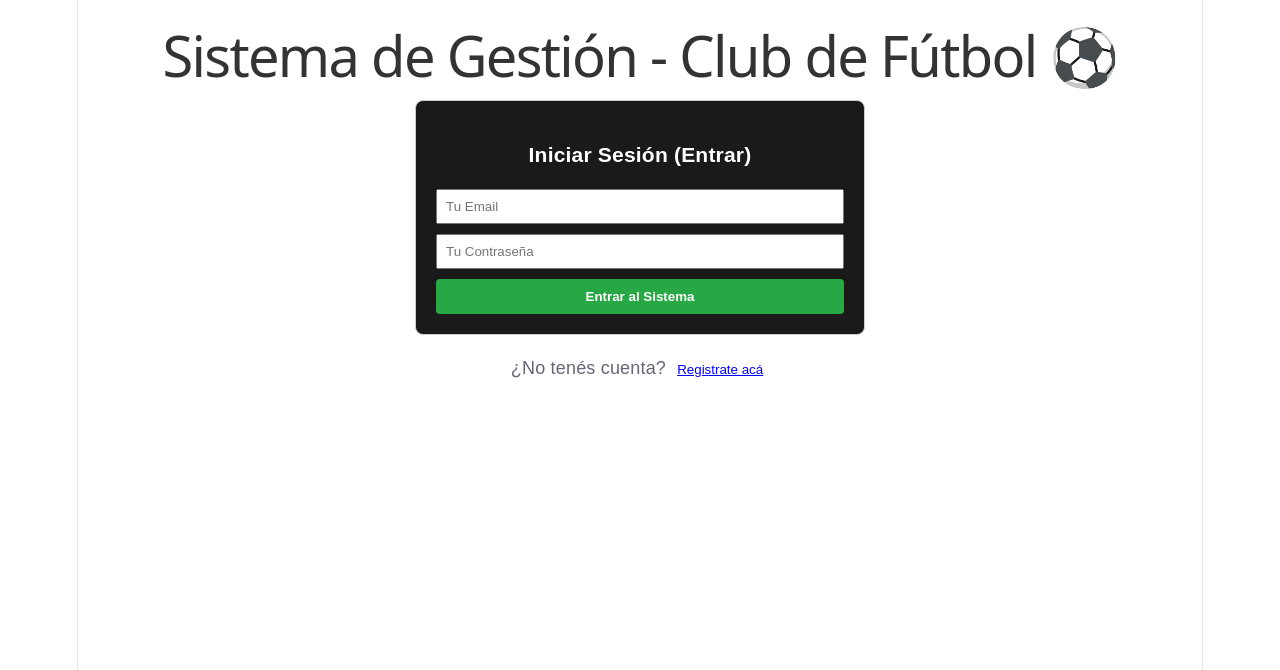
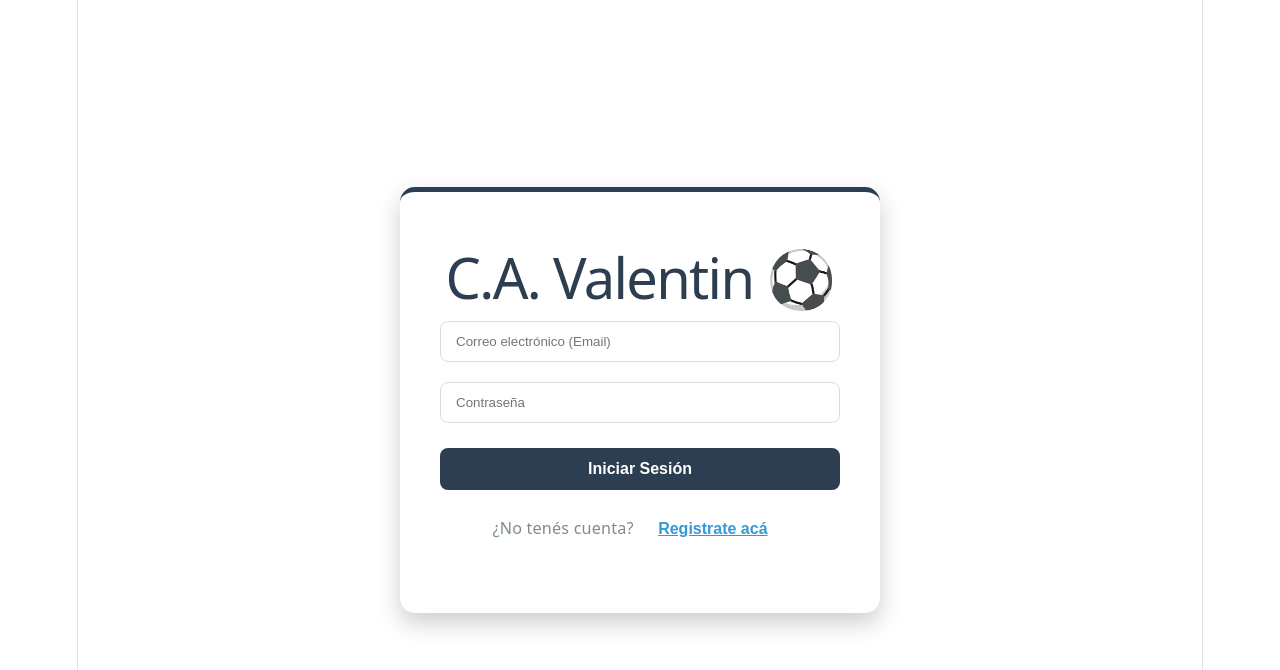
Before and after one commit to valentim18m/proyecto_gestion_clubes, a React (Vite) app in the folder frontend/: page / in a window 1280 px wide. Shown: the top 670 px of the page. Built offline with nearby package versions, Linux system fonts and the light colour scheme.

Commit message:
implementacion de estilos al login,nav

```diff
--- a/frontend/src/App.css
+++ b/frontend/src/App.css
@@ -1,61 +1,17 @@
-.counter {
-  font-size: 16px;
-  padding: 5px 10px;
-  border-radius: 5px;
-  color: var(--accent);
-  background: var(--accent-bg);
-  border: 2px solid transparent;
-  transition: border-color 0.3s;
-  margin-bottom: 24px;
-
-  &:hover {
-    border-color: var(--accent-border);
-  }
-  &:focus-visible {
-    outline: 2px solid var(--accent);
-    outline-offset: 2px;
-  }
+/* 1. Variables Globales */
+:root {
+  --primary: #1a5276; /* Azul Club */
+  --accent: #27ae60; /* Verde Césped */
+  --accent-bg: #eafaf1; /* Fondo suave para tarjetas */
+  --accent-border: #2ecc71;
+  --text-h: #2c3e50;
+  --border: #dee2e6;
+  --social-bg: #f8f9fa;
+  --shadow: 0 4px 12px rgba(0, 0, 0, 0.1);
+  --white: #ffffff;
 }
 
-.hero {
-  position: relative;
-
-  .base,
-  .framework,
-  .vite {
-    inset-inline: 0;
-    margin: 0 auto;
-  }
-
-  .base {
-    width: 170px;
-    position: relative;
-    z-index: 0;
-  }
-
-  .framework,
-  .vite {
-    position: absolute;
-  }
-
-  .framework {
-    z-index: 1;
-    top: 34px;
-    height: 28px;
-    transform: perspective(2000px) rotateZ(300deg) rotateX(44deg) rotateY(39deg)
-      scale(1.4);
-  }
-
-  .vite {
-    z-index: 0;
-    top: 107px;
-    height: 26px;
-    width: auto;
-    transform: perspective(2000px) rotateZ(300deg) rotateX(40deg) rotateY(39deg)
-      scale(0.8);
-  }
-}
-
+/* 2. Layout Principal */
 #center {
   display: flex;
   flex-direction: column;
@@ -63,122 +19,185 @@
   place-content: center;
   place-items: center;
   flex-grow: 1;
+  padding: 20px;
+  max-width: 1100px;
+  margin: 0 auto;
+}
 
-  @media (max-width: 1024px) {
+@media (max-width: 1024px) {
+  #center {
     padding: 32px 20px 24px;
     gap: 18px;
   }
 }
 
-#next-steps {
+/* 3. Estilo para las Secciones */
+.seccion-contenedor {
   display: flex;
+  flex-direction: column;
+  width: 100%;
   border-top: 1px solid var(--border);
-  text-align: left;
+  background: var(--white);
+  border-radius: 12px;
+  overflow: hidden;
+  margin-top: 20px;
+  box-shadow: var(--shadow);
+}
 
-  & > div {
-    flex: 1 1 0;
-    padding: 32px;
-    @media (max-width: 1024px) {
-      padding: 24px 20px;
-    }
-  }
+/* --- ESTILOS DEL LOGIN --- */
+.login-screen {
+  display: flex;
+  justify-content: center;
+  align-items: center;
+  min-height: 80vh;
+  padding: 20px;
+}
 
-  .icon {
-    margin-bottom: 16px;
-    width: 22px;
-    height: 22px;
-  }
+.login-card {
+  background: white;
+  padding: 40px;
+  border-radius: 15px;
+  box-shadow: 0 10px 25px rgba(0, 0, 0, 0.2);
+  width: 100%;
+  max-width: 400px;
+  text-align: center;
+  border-top: 5px solid #2c3e50;
+}
 
-  @media (max-width: 1024px) {
-    flex-direction: column;
-    text-align: center;
+.login-card h2 {
+  margin-bottom: 10px;
+  color: #2c3e50;
+  font-size: 1.8rem;
+}
+
+.login-card p {
+  color: #7f8c8d;
+  margin-bottom: 25px;
+  font-size: 0.9rem;
+}
+
+.login-card input {
+  width: 100%;
+  padding: 12px 15px;
+  margin: 10px 0;
+  border: 1px solid #ddd;
+  border-radius: 8px;
+  box-sizing: border-box;
+  transition: 0.3s;
+}
+
+.login-card input:focus {
+  border-color: #3498db;
+  outline: none;
+  box-shadow: 0 0 8px rgba(52, 152, 219, 0.2);
+}
+
+.btn-login {
+  width: 100%;
+  background-color: #2c3e50;
+  color: white;
+  padding: 12px;
+  border: none;
+  border-radius: 8px;
+  font-weight: bold;
+  cursor: pointer;
+  margin-top: 15px;
+  transition: 0.3s;
+}
+
+.btn-login:hover {
+  background-color: #1a252f;
+  transform: translateY(-2px);
+}
+
+/* --- ESTILOS PARA EL NAVBAR --- */
+.navbar {
+  display: flex;
+  justify-content: space-between;
+  align-items: center;
+  padding: 12px 24px;
+  background-color: #2c3e50;
+  border-radius: 8px;
+  margin-bottom: 20px;
+  color: white;
+}
+
+.nav-item {
+  color: #ecf0f1;
+  padding: 8px 12px;
+  cursor: pointer;
+  transition: 0.3s;
+  font-weight: 500;
+}
+
+.nav-item:hover {
+  color: #3498db;
+  background: rgba(255, 255, 255, 0.1);
+  border-radius: 4px;
+}
+
+.nav-logout {
+  color: #e74c3c;
+  font-weight: bold;
+}
+
+/* 4. Estilo de Botones Generales */
+button,
+.btn-accion {
+  font-size: 16px;
+  padding: 10px 20px;
+  border-radius: 8px;
+  color: var(--white);
+  background: var(--primary);
+  border: 2px solid transparent;
+  cursor: pointer;
+  transition: all 0.3s ease;
+  font-weight: 600;
+}
+
+button:hover,
+.btn-accion:hover {
+  background: #154360;
+  transform: translateY(-2px);
+  box-shadow: var(--shadow);
+}
+
+button:focus-visible,
+.btn-accion:focus-visible {
+  outline: 2px solid var(--primary);
+  outline-offset: 2px;
+}
+
+/* 5. Tarjetas Deportivas */
+.mensaje-card,
+.resultado-card {
+  background: var(--white);
+  padding: 24px;
+  border-bottom: 1px solid var(--border);
+  transition: border-color 0.3s;
+}
+
+.mensaje-card:hover,
+.resultado-card:hover {
+  border-color: var(--accent);
+  background-color: var(--social-bg);
+}
+
+@media (max-width: 1024px) {
+  .mensaje-card,
+  .resultado-card {
+    padding: 20px 15px;
   }
 }
 
-#docs {
-  border-right: 1px solid var(--border);
-
-  @media (max-width: 1024px) {
-    border-right: none;
-    border-bottom: 1px solid var(--border);
-  }
-}
-
-#next-steps ul {
-  list-style: none;
-  padding: 0;
-  display: flex;
-  gap: 8px;
-  margin: 32px 0 0;
-
-  .logo {
-    height: 18px;
-  }
-
-  a {
-    color: var(--text-h);
-    font-size: 16px;
-    border-radius: 6px;
-    background: var(--social-bg);
-    display: flex;
-    padding: 6px 12px;
-    align-items: center;
-    gap: 8px;
-    text-decoration: none;
-    transition: box-shadow 0.3s;
-
-    &:hover {
-      box-shadow: var(--shadow);
-    }
-    .button-icon {
-      height: 18px;
-      width: 18px;
-    }
-  }
-
-  @media (max-width: 1024px) {
-    margin-top: 20px;
-    flex-wrap: wrap;
-    justify-content: center;
-
-    li {
-      flex: 1 1 calc(50% - 8px);
-    }
-
-    a {
-      width: 100%;
-      justify-content: center;
-      box-sizing: border-box;
-    }
-  }
-}
-
+/* 6. Footer/Spacer */
 #spacer {
   height: 88px;
   border-top: 1px solid var(--border);
-  @media (max-width: 1024px) {
+}
+
+@media (max-width: 1024px) {
+  #spacer {
     height: 48px;
   }
 }
-
-.ticks {
-  position: relative;
-  width: 100%;
-
-  &::before,
-  &::after {
-    content: '';
-    position: absolute;
-    top: -4.5px;
-    border: 5px solid transparent;
-  }
-
-  &::before {
-    left: 0;
-    border-left-color: var(--border);
-  }
-  &::after {
-    right: 0;
-    border-right-color: var(--border);
-  }
-}
--- a/frontend/src/App.jsx
+++ b/frontend/src/App.jsx
@@ -10,69 +10,47 @@ import { GestionResultados } from "./components/GestionResultados";
 import { Inicio } from "./components/Inicio";
 import Navbar from "./components/Navbar";
 import { Comunidad } from "./components/Comunidad";
+import "./App.css"; // <-- Asegurate de que esto esté importado
 
 export default function App() {
   const [usuario, setUsuario] = useState(null);
   const [mostrarLogin, setMostrarLogin] = useState(true);
-  const [vista, setVista] = useState("inicio"); // Estado para la navegación
+  const [vista, setVista] = useState("inicio");
 
-  // Estados para refrescar las listas
   const [actualizarLista, setActualizarLista] = useState(0);
   const [actualizarResultados, setActualizarResultados] = useState(0);
 
-  const refrescarTabla = () => {
-    setActualizarLista((prev) => prev + 1);
-  };
-
-  const refrescarResultados = () => {
-    setActualizarResultados((prev) => prev + 1);
-  };
+  const refrescarTabla = () => setActualizarLista((prev) => prev + 1);
+  const refrescarResultados = () => setActualizarResultados((prev) => prev + 1);
 
   useEffect(() => {
     const usuarioGuardado = localStorage.getItem("usuario");
-    if (usuarioGuardado) {
-      setUsuario(JSON.parse(usuarioGuardado));
-    }
+    if (usuarioGuardado) setUsuario(JSON.parse(usuarioGuardado));
   }, []);
 
   const cerrarSesion = () => {
     localStorage.removeItem("token");
     localStorage.removeItem("usuario");
     setUsuario(null);
-    setVista("inicio"); // Al cerrar sesión volvemos al inicio por defecto
+    setVista("inicio");
   };
 
   return (
-    <div
-      style={{
-        fontFamily: "sans-serif",
-        maxWidth: "1000px",
-        width: "100%",
-        margin: "0 auto",
-        padding: "10px",
-        boxSizing: "border-box",
-      }}
-    >
-      <h1 style={{ textAlign: "center", color: "#333" }}>
-        Sistema de Gestión - Club de Fútbol ⚽
-      </h1>
+    <div id="center">
+      {" "}
+      {/* Usamos el ID de tu App.css */}
+      {/* ⚽ PANTALLA DE INGRESO (Usuario NO logueado) */}
+      {!usuario ? (
+        <div className="login-screen">
+          <div className="login-card">
+            <h1 style={{ color: "#2c3e50", marginBottom: "20px" }}>
+              C.A. Valentin ⚽
+            </h1>
 
-      {!usuario ? (
-        <div
-          style={{
-            display: "flex",
-            justifyContent: "center",
-            marginBottom: "40px",
-            width: "100%",
-          }}
-        >
-          <div
-            style={{ width: "100%", maxWidth: "450px", textAlign: "center" }}
-          >
             {mostrarLogin ? (
               <>
                 <Login setUsuario={setUsuario} />
-                <p style={{ marginTop: "20px" }}>
+                <p style={{ marginTop: "20px", color: "#7f8c8d" }}>
                   ¿No tenés cuenta?{" "}
                   <button
                     onClick={() => setMostrarLogin(false)}
@@ -84,8 +62,9 @@ export default function App() {
               </>
             ) : (
               <>
+                <h2 style={{ fontSize: "1.5rem" }}>Nuevo Socio</h2>
                 <Registro />
-                <p style={{ marginTop: "20px" }}>
+                <p style={{ marginTop: "20px", color: "#7f8c8d" }}>
                   ¿Ya tenés cuenta?{" "}
                   <button
                     onClick={() => setMostrarLogin(true)}
@@ -99,27 +78,26 @@ export default function App() {
           </div>
         </div>
       ) : (
-        <>
-          <div style={styles.navBar}>
+        /* 🏟️ PLATAFORMA DEL CLUB (Usuario Logueado) */
+        <div style={{ width: "100%" }}>
+          <div style={styles.headerTop}>
             <span>
               Bienvenido, <strong>{usuario.nombre}</strong> (Rol: {usuario.rol})
             </span>
-            <button onClick={cerrarSesion} style={{ cursor: "pointer" }}>
-              Cerrar Sesión
-            </button>
           </div>
 
           <Perfil usuario={usuario} />
 
-          {/* MENÚ DE NAVEGACIÓN */}
-          <Navbar setVista={setVista} vistaActual={vista} />
-
-          {/* LÓGICA DE VISTAS CONDICIONALES */}
+          <Navbar
+            setVista={setVista}
+            vistaActual={vista}
+            cerrarSesion={cerrarSesion}
+          />
 
           {vista === "inicio" && <Inicio nombreUsuario={usuario.nombre} />}
 
           {vista === "socios" && (
-            <>
+            <div className="seccion-contenedor" style={{ padding: "20px" }}>
               {usuario.rol === "admin" && (
                 <>
                   <h2 style={styles.seccionTitulo}>
@@ -132,16 +110,14 @@ export default function App() {
                 key={`socios-${actualizarLista}`}
                 usuarioRol={usuario.rol}
               />
-            </>
+            </div>
           )}
 
           {vista === "resultados" && (
-            <>
+            <div className="seccion-contenedor" style={{ padding: "20px" }}>
               {usuario.rol === "admin" && (
                 <>
-                  <h2 style={styles.seccionTitulo}>
-                    Panel de Resultados Deportivos
-                  </h2>
+                  <h2 style={styles.seccionTitulo}>Panel de Resultados</h2>
                   <FormularioResultado
                     recargarPartidos={refrescarResultados}
                     usuarioRol={usuario.rol}
@@ -152,11 +128,15 @@ export default function App() {
                 key={`resultados-${actualizarResultados}`}
                 usuarioRol={usuario.rol}
               />
-            </>
+            </div>
           )}
+
           {vista === "comunidad" && <Comunidad />}
+
           {vista === "muro" && (
-            <Muro usuarioId={usuario.id} usuarioRol={usuario.rol} />
+            <div className="seccion-contenedor" style={{ padding: "20px" }}>
+              <Muro usuarioId={usuario.id} usuarioRol={usuario.rol} />
+            </div>
           )}
 
           <footer
@@ -165,11 +145,13 @@ export default function App() {
               marginTop: "50px",
               color: "#999",
               fontSize: "0.8rem",
+              borderTop: "1px solid #eee",
+              paddingTop: "20px",
             }}
           >
             © 2026 Gestión Club de Fútbol - Panel Administrativo
           </footer>
-        </>
+        </div>
       )}
     </div>
   );
@@ -180,18 +162,23 @@ const styles = {
     cursor: "pointer",
     background: "none",
     border: "none",
-    color: "blue",
+    color: "#3498db",
+    fontWeight: "bold",
     textDecoration: "underline",
   },
-  navBar: {
+  headerTop: {
     display: "flex",
-    justifyContent: "space-between",
-    alignItems: "center",
-    background: "#f4f4f4",
+    justifyContent: "flex-end",
     padding: "10px",
-    borderRadius: "8px",
-    flexWrap: "wrap",
-    gap: "10px",
+    fontSize: "0.9rem",
+    color: "#7f8c8d",
   },
-  seccionTitulo: { textAlign: "center", color: "#555", marginTop: "30px" },
+  seccionTitulo: {
+    textAlign: "center",
+    color: "#2c3e50",
+    marginTop: "10px",
+    marginBottom: "20px",
+    textTransform: "uppercase",
+    fontSize: "1.5rem",
+  },
 };
--- a/frontend/src/components/Login.jsx
+++ b/frontend/src/components/Login.jsx
@@ -1,95 +1,63 @@
 import { useState } from "react";
 
 export default function Login({ setUsuario }) {
+  // 1. Estados para los inputs
   const [email, setEmail] = useState("");
   const [password, setPassword] = useState("");
 
+  // 2. Función que se ejecuta al darle al botón
   const manejarSubmit = async (e) => {
-    e.preventDefault(); // Evita que la página se recargue
+    e.preventDefault(); // 🛡️ Evita que la página recargue
 
     try {
       const response = await fetch("http://localhost:5000/api/login", {
         method: "POST",
         headers: { "Content-Type": "application/json" },
+        // Mandamos lo que el usuario escribió en los inputs
         body: JSON.stringify({ email, password }),
       });
 
       const data = await response.json();
 
       if (response.ok) {
-        // 1. Guardamos la sesión en el navegador (Persistencia)
+        // Guardamos la sesión
         localStorage.setItem("token", data.token);
         localStorage.setItem("usuario", JSON.stringify(data.usuario));
 
-        // 2. Avisamos a App.jsx que ya hay un usuario
+        // Avisamos a App.jsx
         setUsuario(data.usuario);
-
-        alert("¡Bienvenido al club!");
       } else {
-        alert(data.mensaje || "Error al entrar");
+        alert(data.mensaje || "Credenciales incorrectas");
       }
     } catch (error) {
       console.error("Error de conexión:", error);
       alert("Che, fijate si el backend está prendido.");
     }
-  }; // <--- AQUÍ se cierra la función manejarSubmit
+  };
 
   return (
-    <div
-      style={{
-        padding: "20px",
-        border: "1px solid #ccc",
-        borderRadius: "8px",
-        color: "white",
-        backgroundColor: "#1a1a1a", // Le agregué fondo oscuro para que combine
-      }}
-    >
-      <h3 style={{ textAlign: "center" }}>Iniciar Sesión (Entrar)</h3>
+    <>
       <form onSubmit={manejarSubmit}>
+        {/* 3. Inputs CONECTADOS a los estados */}
         <input
           type="email"
-          placeholder="Tu Email"
+          placeholder="Correo electrónico (Email)"
           value={email}
           onChange={(e) => setEmail(e.target.value)}
           required
-          style={{
-            display: "block",
-            marginBottom: "10px",
-            width: "100%",
-            padding: "8px",
-            boxSizing: "border-box",
-          }}
         />
         <input
           type="password"
-          placeholder="Tu Contraseña"
+          placeholder="Contraseña"
           value={password}
           onChange={(e) => setPassword(e.target.value)}
           required
-          style={{
-            display: "block",
-            marginBottom: "10px",
-            width: "100%",
-            padding: "8px",
-            boxSizing: "border-box",
-          }}
         />
-        <button
-          type="submit"
-          style={{
-            width: "100%",
-            cursor: "pointer",
-            padding: "10px",
-            backgroundColor: "#28a745",
-            color: "white",
-            border: "none",
-            borderRadius: "4px",
-            fontWeight: "bold",
-          }}
-        >
-          Entrar al Sistema
+
+        <button type="submit" className="btn-login">
+          Iniciar Sesión
         </button>
       </form>
-    </div>
+    </>
   );
-} // <--- AQUÍ se cierra el componente principal
+}
```
Also changed, not shown: frontend/src/components/Navbar.jsx (+27 -16 lines).
